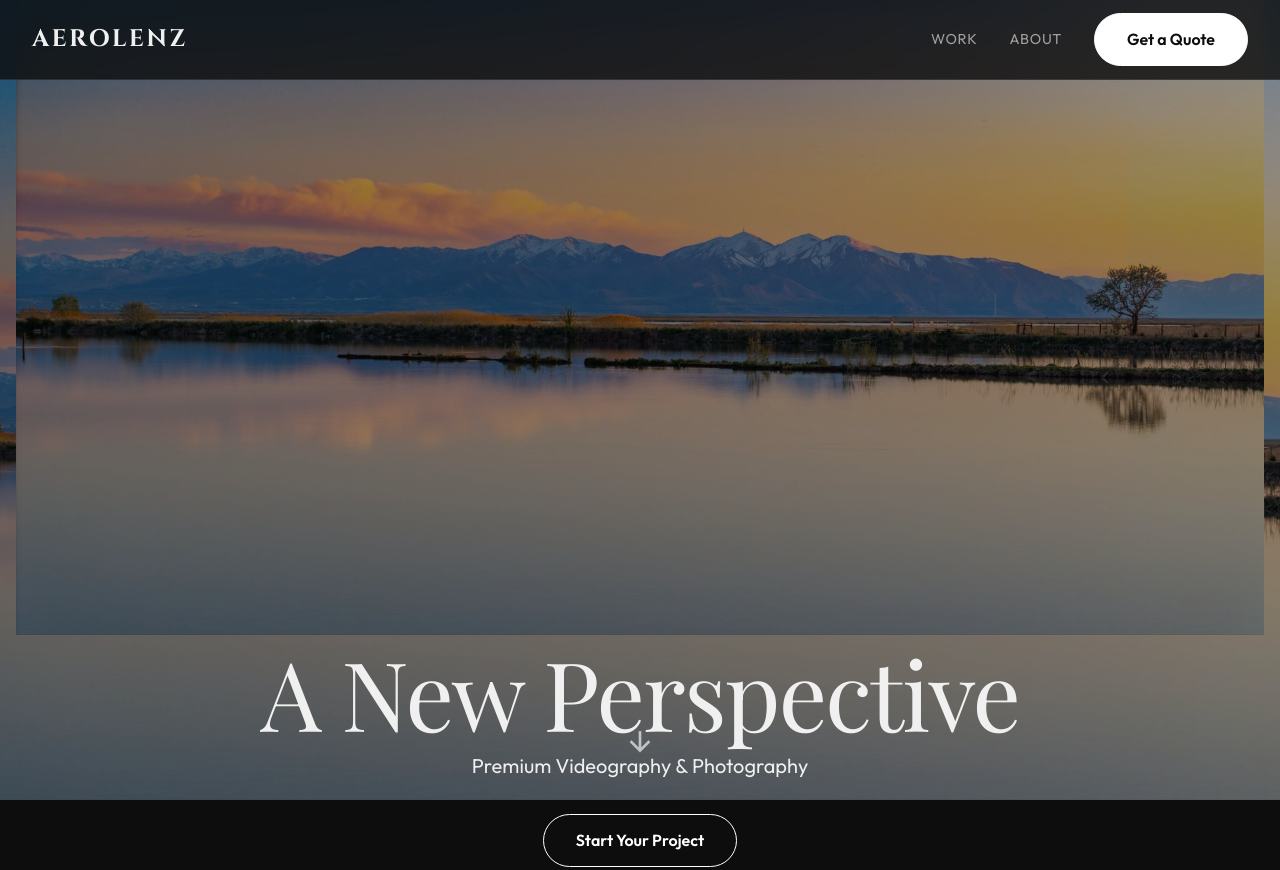
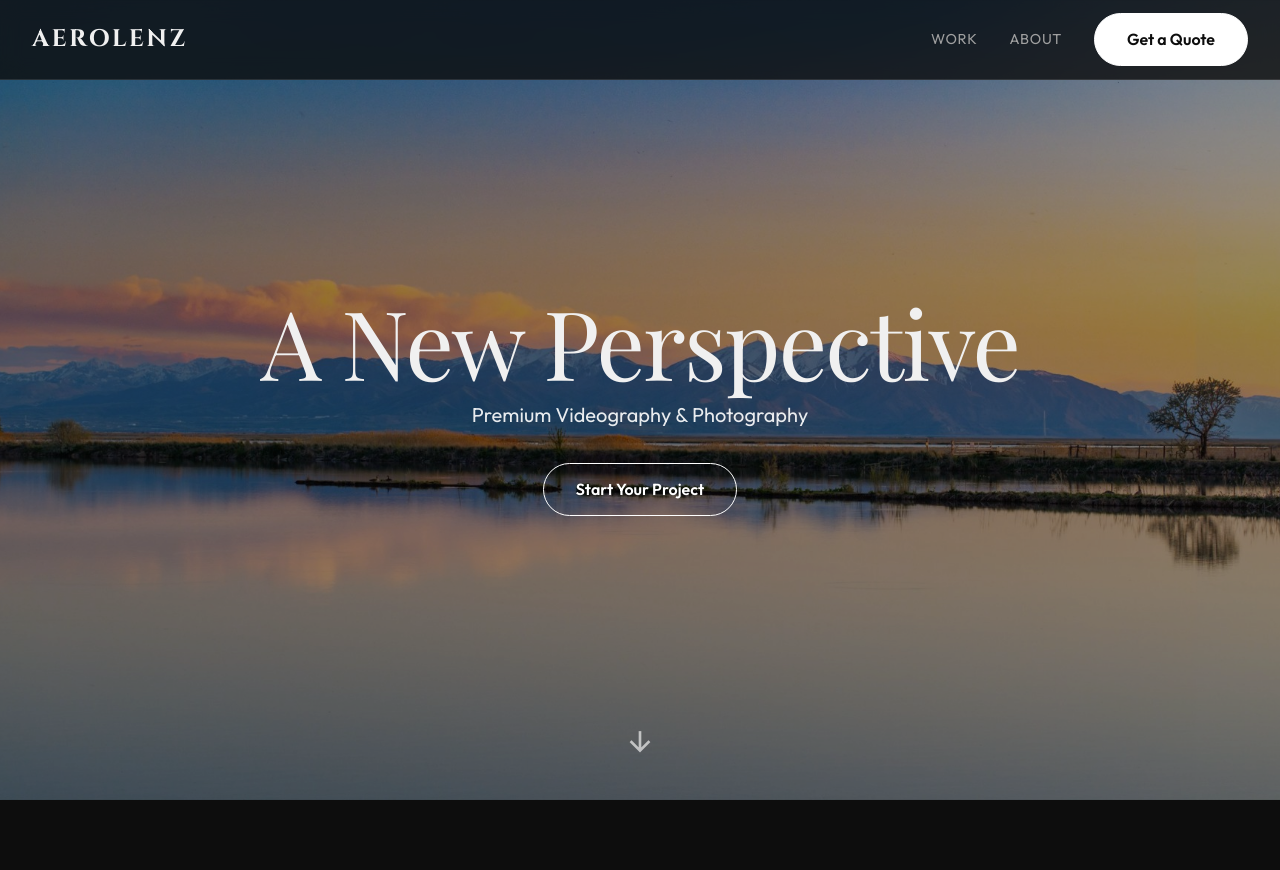
Before and after one commit to aerolenz01/AEROLENZ, a plain HTML site: page index.html in a window 1280 px wide. Shown: the top 870 px of the page. Drawn offline with nearby package versions, Linux system fonts and the light colour scheme; a web font is replaced by a local one.

Commit message:
Add files via upload

```diff
--- a/index.html
+++ b/index.html
@@ -31,7 +31,6 @@
 
     <main>
         <section id="hero" class="hero">
-            <img src="images/Screenshot 2025-12-19 222326.jpg" alt="Background" class="hero-bg">
             <div class="hero-overlay"></div>
             <div class="hero-content">
                 <h1>A New Perspective</h1>
```
